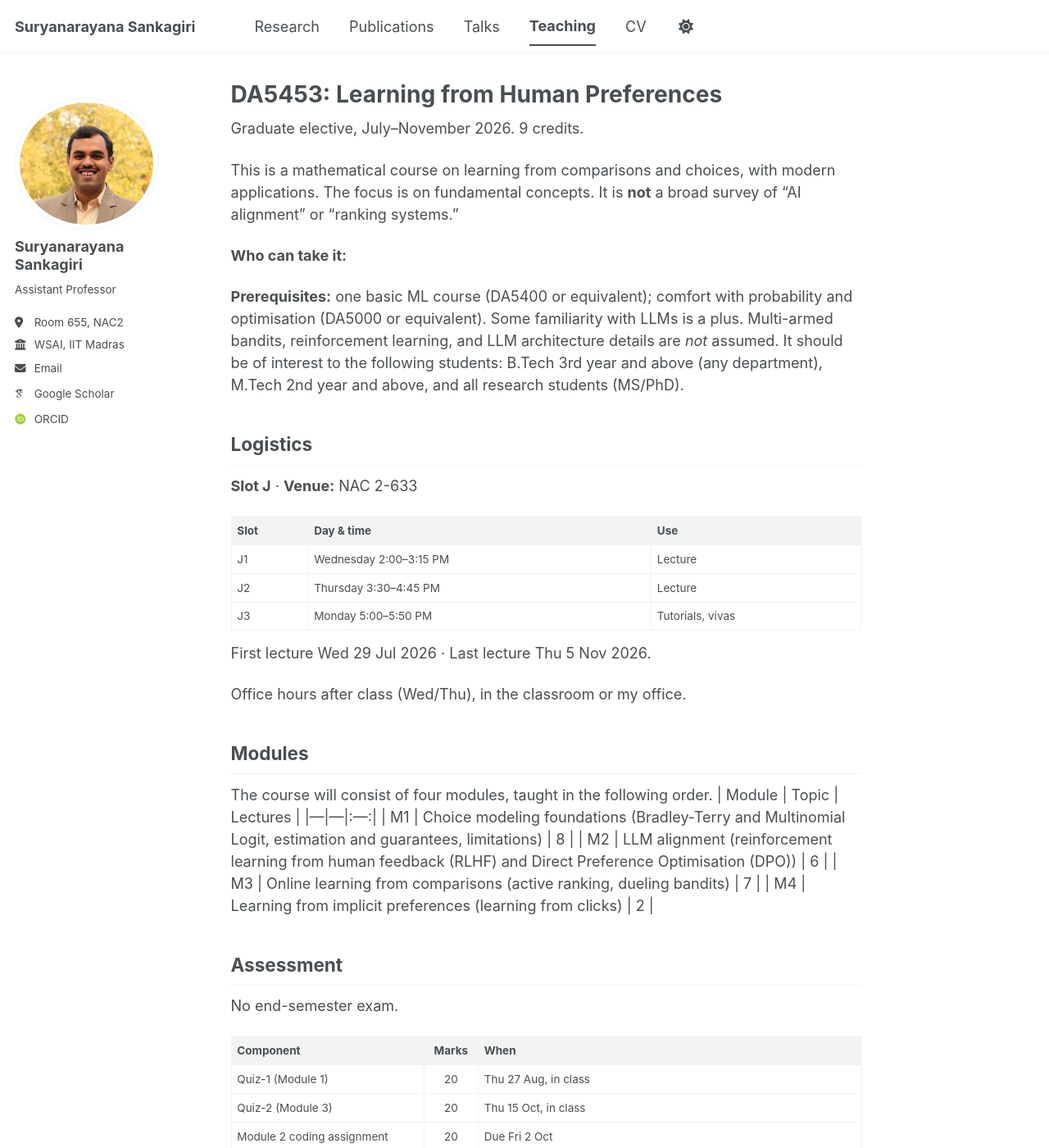
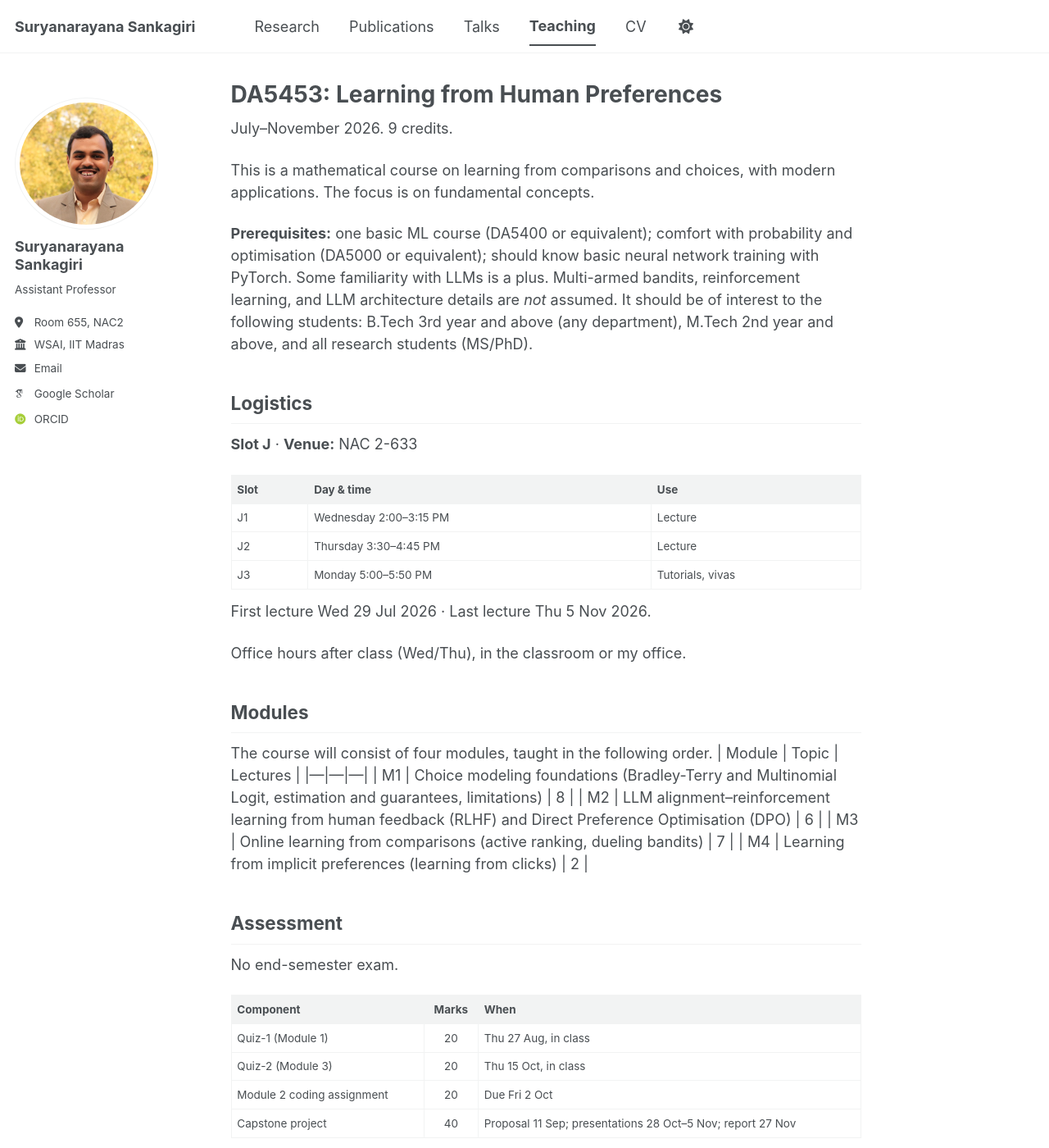
Before and after one commit to sankagiri/sankagiri.github.io, a Jekyll site: the page built from _teaching/2026-07-01-da5453.md, in a window 1280 px wide and 1400 px high. Shown: the whole window at 82% size. Built offline with Jekyll 4.4.1, drawn with Linux system fonts in a browser that asks for light colours; some web fonts are replaced; a script bundle is joined from its source files by our own code; library files that are not in the unit come from our copies; some of the changed text lies outside the part shown.

Commit message:
some edits to DA5453 landing page

```diff
--- a/_teaching/2026-07-01-da5453.md
+++ b/_teaching/2026-07-01-da5453.md
@@ -4,17 +4,14 @@ collection: teaching
 permalink: /teaching/2026-da5453
 ---
 
-Graduate elective, July–November 2026. 9 credits.
+July–November 2026. 9 credits.
 
 This is a mathematical course on learning from comparisons and choices, with
-modern applications. The focus is on fundamental concepts. It is **not** a broad
-survey of "AI alignment" or "ranking systems."
-
-**Who can take it:**
+modern applications. The focus is on fundamental concepts.
 
 **Prerequisites:** one basic ML course (DA5400 or equivalent); comfort with
-probability and optimisation (DA5000 or equivalent). Some familiarity with LLMs
-is a plus. Multi-armed bandits, reinforcement learning, and LLM architecture
+probability and optimisation (DA5000 or equivalent); should know basic neural network training with PyTorch. Some familiarity with LLMs is a plus.
+Multi-armed bandits, reinforcement learning, and LLM architecture
 details are *not* assumed. It should be of interest to the following students:
 B.Tech 3rd year and above (any department),
 M.Tech 2nd year and above,
@@ -38,9 +35,9 @@ Office hours after class (Wed/Thu), in the classroom or my office.
 
 The course will consist of four modules, taught in the following order.
 | Module | Topic | Lectures |
-|---|---|:---:|
+|---|---|---|
 | M1 | Choice modeling foundations (Bradley-Terry and Multinomial Logit, estimation and guarantees, limitations) | 8 |
-| M2 | LLM alignment (reinforcement learning from human feedback (RLHF) and Direct Preference Optimisation (DPO)) | 6 |
+| M2 | LLM alignment--reinforcement learning from human feedback (RLHF) and Direct Preference Optimisation (DPO) | 6 |
 | M3 | Online learning from comparisons (active ranking, dueling bandits) | 7 |
 | M4 | Learning from implicit preferences (learning from clicks) | 2 |
 
```
Also changed, not shown: other parts of _teaching/2026-07-01-da5453.md (+1 -1 lines).
